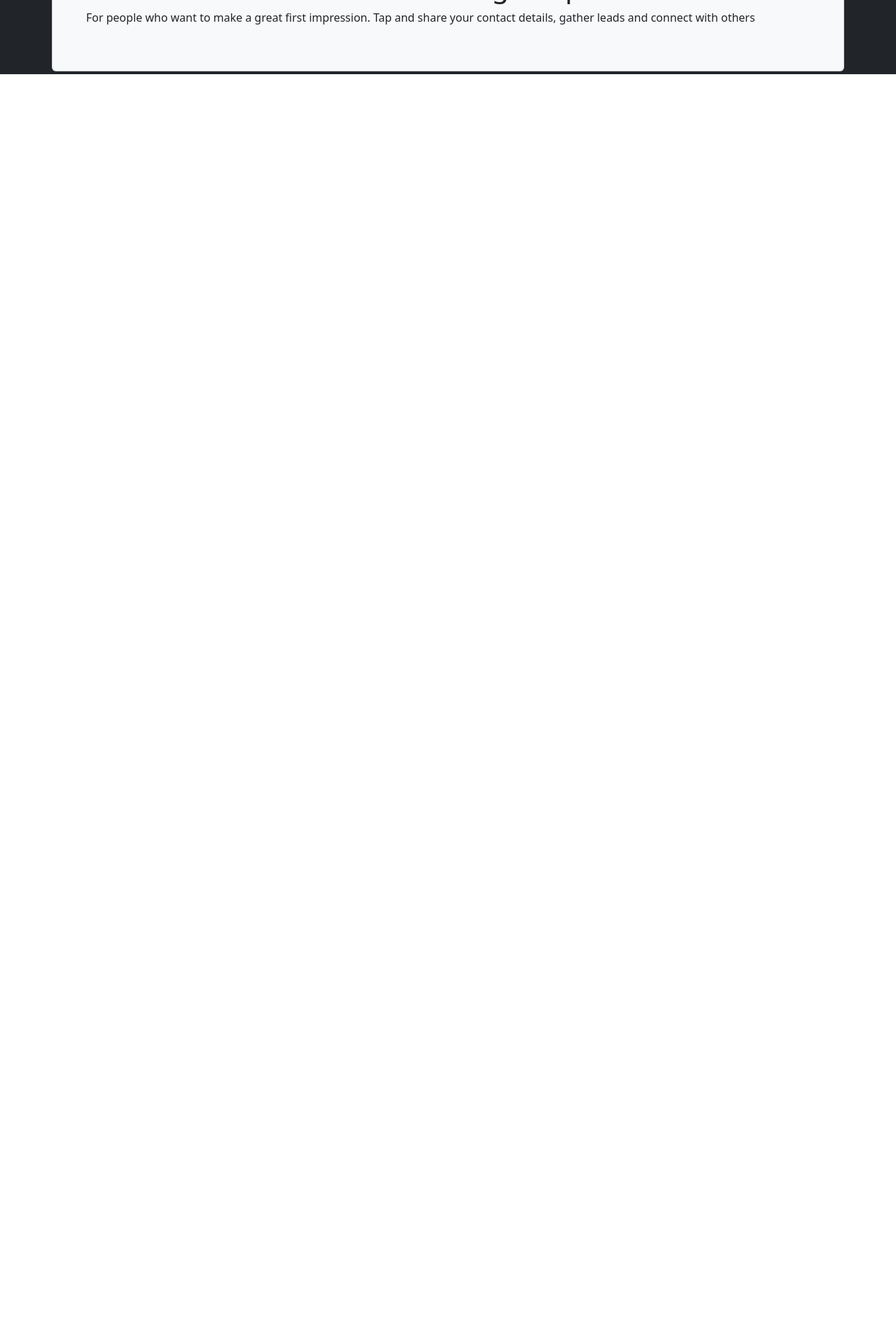
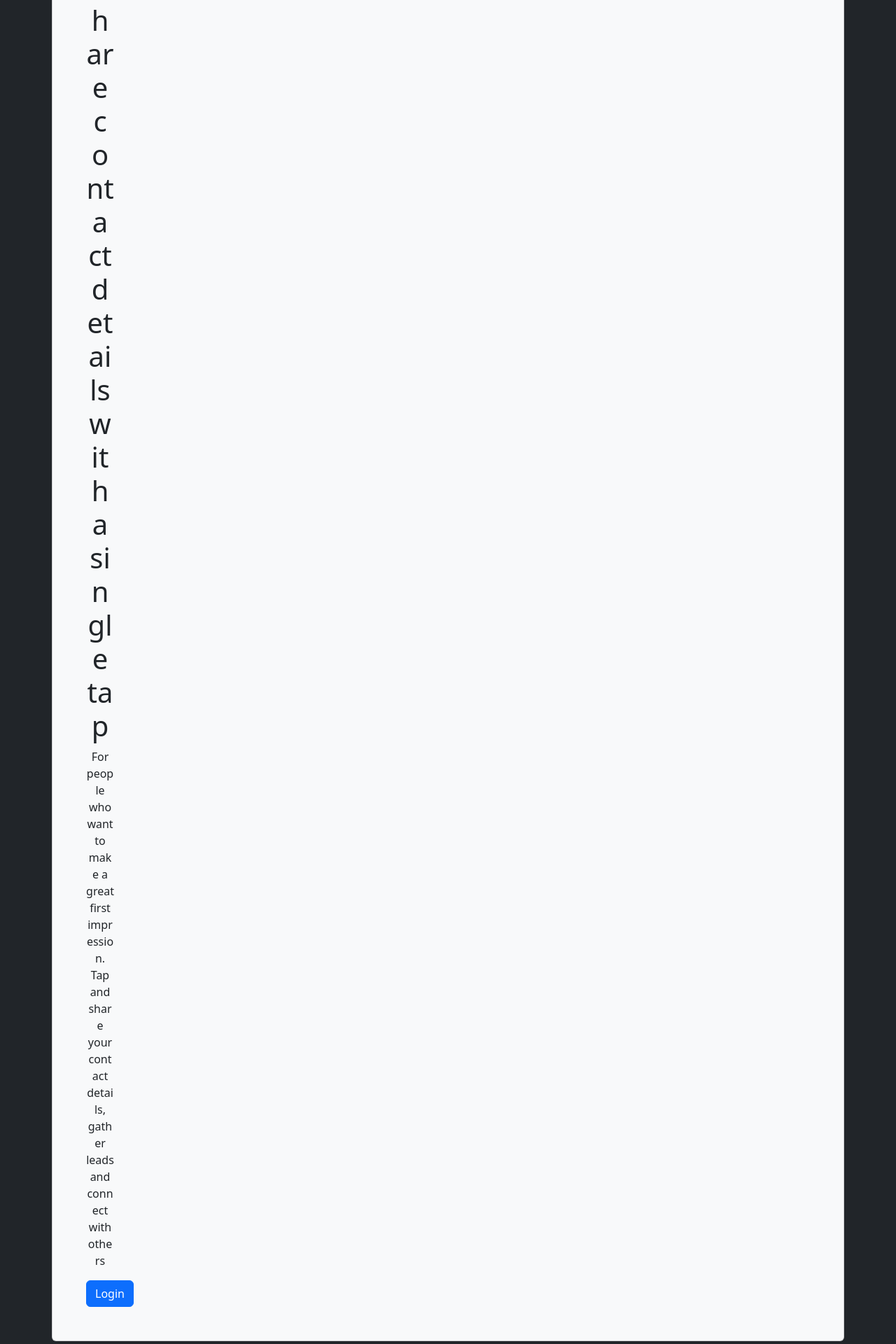
Before and after one commit to josh-flatt/OneCard, an Angular app in the folder app/OneCard.client/: page /home in a window 1280 px wide. Shown: the part 220-2140 px from the top of the page at 70% size. Before the commit the page ends 800 px from the top, so only its background shows below. Built offline with nearby package versions, Linux system fonts and the light colour scheme.

Commit message:
andrew 3-5

```diff
--- a/app/OneCard.client/src/app/home/home.component.html
+++ b/app/OneCard.client/src/app/home/home.component.html
@@ -3,15 +3,25 @@
 <!-- <div class="mb-3">
     <img alt="OneCard Logo" class="img-fluid" src="./assets/img/Logo.png">
 </div> -->
-
+<style>
+    h1 {
+        max-width: 40px;
+    }
+    p {
+        max-width: 40px;
+    }
+</style>
 
     <div>
-        <h1>
+        <h1 style="text-align: center;">
         Share contact details with a single tap
         </h1>
     </div>
     <div>
-        <p>
+        <p style="text-align: center;">
         For people who want to make a great first impression. Tap and share your contact details, gather leads and connect with others
         </p>
     </div>
+    <div>
+        <button class="btn btn-primary" (click)="onLogin()">Login</button>
+    </div>
```
